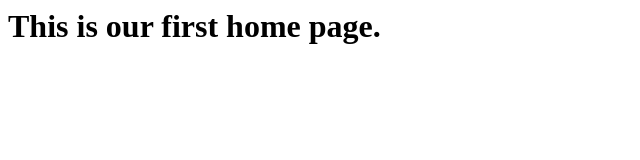
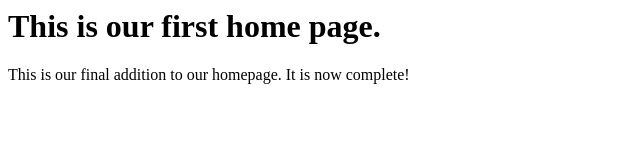
Before and after one commit to luckiloki11/2021_Git_Lessons, a plain HTML site: page home_page.html in a window 1280 px wide. Shown: the whole page, without its empty margins (0-640 px from the left). Drawn offline with Linux system fonts and the light colour scheme.

Commit message:
Complete home page

```diff
--- a/home_page.html
+++ b/home_page.html
@@ -6,6 +6,7 @@
     <title>Home </title>
 </head>
 <body>
-<h1>This is our first home page.</h1>
+    <h1>This is our first home page.</h1>
+    <p>This is our final addition to our homepage. It is now complete!</p>
 </body>
 </html>
```
